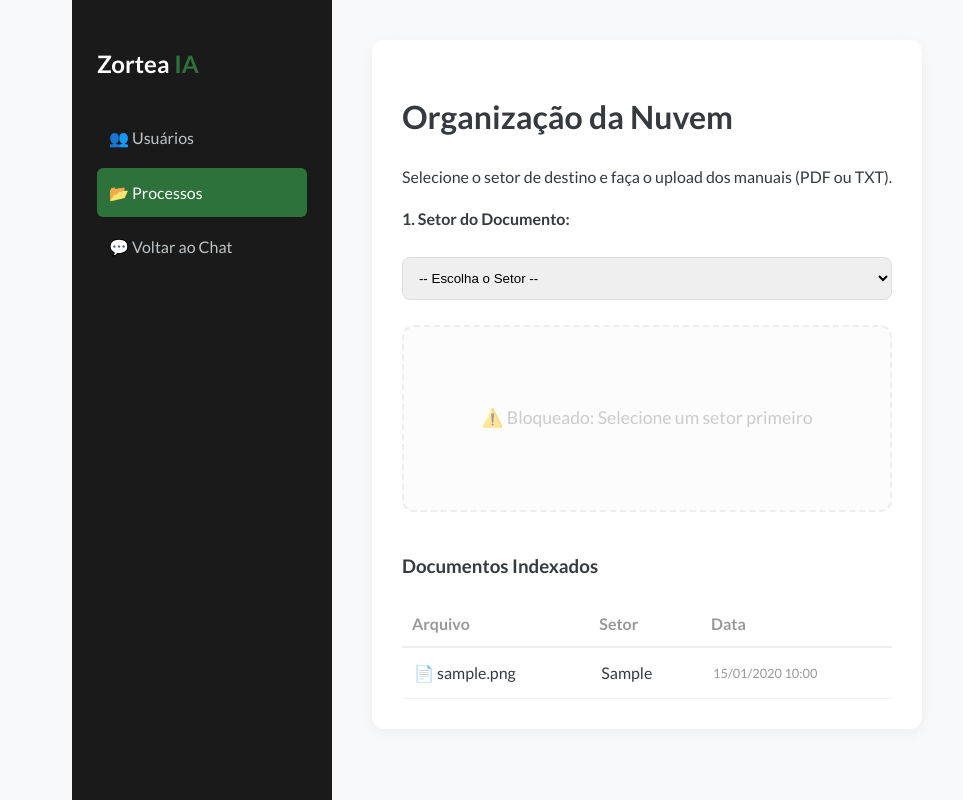
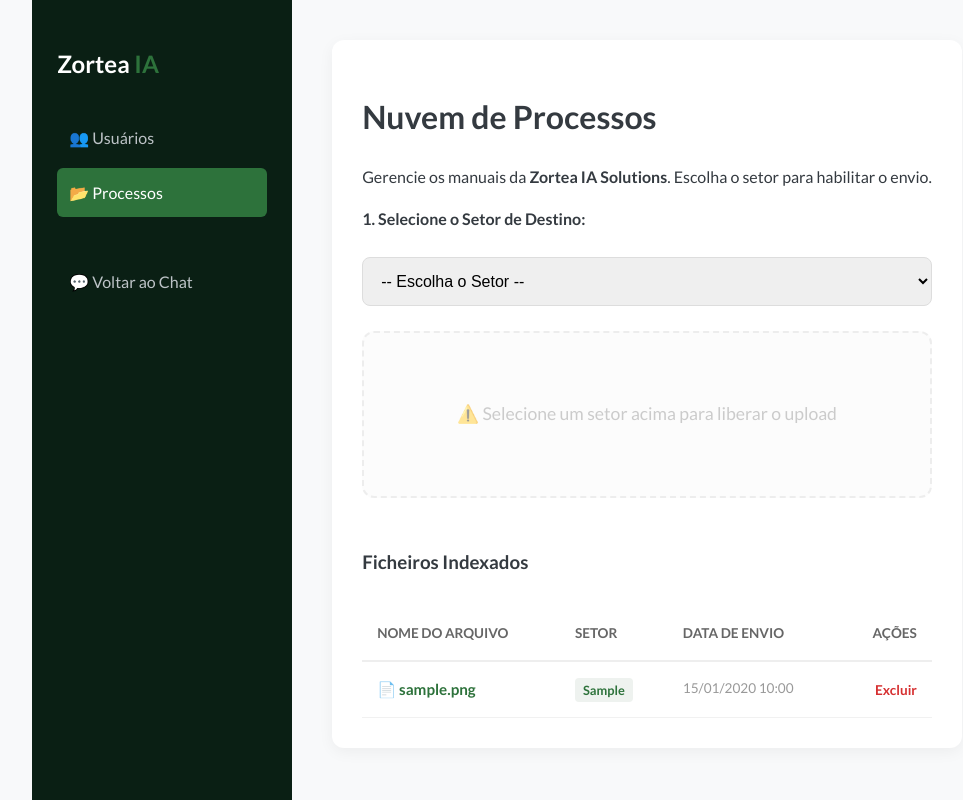
Before and after one commit to MHennrique/chatbot-onboarding-ia, a Flask app: page /admin/processos in a window 1280 px wide. Shown: the whole page, without its empty margins (123-1086 px from the left). Run offline with Flask 3, Linux system fonts and the light colour scheme; the visitor is signed in with stand-in values (Sample User, id 1); data comes from the database, SQL or seed files in the repository; tables that the repository leaves empty hold one stand-in row (values such as "Sample post").

Commit message:
Organização de arquivos por setores

```diff
--- a/app.py
+++ b/app.py
@@ -22,7 +22,7 @@ app.config['SQLALCHEMY_DATABASE_URI'] = os.getenv("DATABASE_URL")
 app.config['SQLALCHEMY_TRACK_MODIFICATIONS'] = False
 db = SQLAlchemy(app)
 
-# Pasta de documentos na raiz conforme solicitado
+# Pasta de documentos na raiz conforme solicitado (site/documentos)
 UPLOAD_FOLDER = 'documentos'
 app.config['UPLOAD_FOLDER'] = UPLOAD_FOLDER
 if not os.path.exists(UPLOAD_FOLDER):
@@ -131,7 +131,7 @@ def admin_required(f):
 # --- LÓGICA DA IA ---
 
 def obter_resposta_ia(pergunta, base_conhecimento, historico, user_name, company_name):
-    # Usando o modelo gemini-1.5-flash
+    # Usando o modelo gemini-1.5-flash para evitar erros 404
     model = genai.GenerativeModel('gemini-1.5-flash')
 
     prompt_sistema = f"""
@@ -142,7 +142,7 @@ def obter_resposta_ia(pergunta, base_conhecimento, historico, user_name, company
     1. Baseia-te EXCLUSIVAMENTE nos documentos fornecidos abaixo.
     2. Se a resposta estiver num documento, resume-a e inclui obrigatoriamente o link no final:
        [Ver documento completo: NOME](/processo/ID)
-    3. Nunca menciones 'Rocha Alimentos' ou 'Guia Rocha'. Tua identidade é Guia Zortea.
+    3. Nunca menciones 'Rocha Alimentos' ou 'Guia Rocha'. Tua identidade única é Guia Zortea.
     4. Sê profissional, tecnológico e cordial.
 
     CONTEÚDO DOS DOCUMENTOS:
@@ -169,7 +169,7 @@ def login():
             session['user_name'] = user.full_name
             session['role'] = user.role
             return redirect(url_for('admin_panel' if user.role == 'admin' else 'index'))
-        flash("E-mail ou palavra-passe incorretos.")
+        flash("E-mail ou senha incorretos.")
     return render_template('login.html')
 
 @app.route('/logout')
@@ -190,6 +190,7 @@ def index():
         docs_by_sector[d.sector].append(d)
     return render_template('index.html', user_name=session['user_name'], company_name=user.company.name, docs_by_sector=docs_by_sector, role=session.get('role'))
 
+# Rota para servir os arquivos físicos do servidor para o navegador
 @app.route('/documentos/<path:filename>')
 @login_required
 def servir_documento(filename):
@@ -214,7 +215,6 @@ def contato_page():
 def mvv_page():
     return render_template('mvv_historia.html')
 
-# Rotas de artigos adicionais para evitar BuildError
 @app.route('/ferias')
 @login_required
 def ferias_page(): return render_template('artigo_ferias.html')
@@ -279,12 +279,13 @@ def delete_user(user_id):
 def upload_doc():
     sector = request.form.get('sector')
     if 'file' not in request.files or sector == "":
-        flash("Seleciona o ficheiro e o setor.")
+        flash("Selecione o ficheiro e o setor.")
         return redirect(url_for('admin_processos'))
 
     file = request.files['file']
     if file and file.filename != '':
         filename = secure_filename(file.filename)
+        # Caminho físico: site/documentos/ID_EMPRESA/SETOR/ARQUIVO
         rel_dir = os.path.join(str(session['company_id']), sector)
         abs_dir = os.path.join(app.root_path, app.config['UPLOAD_FOLDER'], rel_dir)
 
@@ -293,11 +294,32 @@ def upload_doc():
         filepath_abs = os.path.join(abs_dir, filename)
         file.save(filepath_abs)
 
+        # Caminho relativo para o banco (compatível com a rota de documentos)
         db_path = os.path.join(app.config['UPLOAD_FOLDER'], rel_dir, filename).replace('\\', '/')
+
         new_doc = Document(company_id=session['company_id'], filename=filename, filepath=db_path, sector=sector)
         db.session.add(new_doc)
         db.session.commit()
-        flash("Documento armazenado com sucesso!")
+        flash(f"Documento '{filename}' armazenado com sucesso!")
+    return redirect(url_for('admin_processos'))
+
+@app.route('/admin/delete_doc/<int:doc_id>')
+@login_required
+@admin_required
+def delete_doc(doc_id):
+    """Exclui o documento do banco e o arquivo físico do servidor."""
+    doc = db.session.get(Document, doc_id)
+    if doc and doc.company_id == session['company_id']:
+        try:
+            abs_path = os.path.join(app.root_path, doc.filepath)
+            if os.path.exists(abs_path):
+                os.remove(abs_path)
+        except Exception as e:
+            print(f"Erro ao remover arquivo físico: {e}")
+
+        db.session.delete(doc)
+        db.session.commit()
+        flash("Documento removido da nuvem Zortea.")
     return redirect(url_for('admin_processos'))
 
 @app.route('/ask', methods=['POST'])
--- a/documentos/benefios.csv
+++ /dev/null
@@ -1,4 +0,0 @@
-Beneficio,Valor Mensal,Contato
-Plano de Saude,250,rh@empresa.com
-Vale Refeicao,750,rh@empresa.com
-Plano Dental,80,beneficios@empresa.com
--- a/documentos/processos.txt
+++ /dev/null
@@ -1,4 +0,0 @@
-Para solicitar férias, o funcionário deve seguir os seguintes passos:
-* **Passo 1:** Acessar o Portal RH com 30 dias de antecedência.
-* **Passo 2:** Clicar na seção "Minhas Férias".
-* **Passo 3:** Preencher o formulário e enviar para aprovação.
--- a/templates/processos.html
+++ b/templates/processos.html
@@ -2,36 +2,82 @@
 <html lang="pt-BR">
 <head>
     <meta charset="UTF-8">
-    <title>Processos | Zortea IA</title>
+    <title>Processos | Zortea IA Solutions</title>
     <link rel="stylesheet" href="{{ url_for('static', filename='style.css') }}">
     <style>
+        :root {
+            --primary: #2D723B;
+            --secondary: #0a1f14;
+            --bg-light: #f8f9fa;
+        }
+
         .admin-grid { display: grid; grid-template-columns: 260px 1fr; min-height: 100vh; }
-        .admin-sidebar { background: #1a1a1a; color: white; padding: 25px; }
-        .admin-main { padding: 40px; background: #f8f9fa; }
-        .sidebar-nav { list-style: none; padding: 0; margin-top: 30px; }
-        .sidebar-nav a { color: #bdc3c7; text-decoration: none; display: block; padding: 12px; border-radius: 6px; margin-bottom: 5px; }
-        .sidebar-nav a:hover, .sidebar-nav a.active { background: #2D723B; color: white; }
 
+        /* Sidebar Admin */
+        .admin-sidebar { background: var(--secondary); color: white; padding: 25px; }
+        .admin-sidebar h2 { font-size: 1.5rem; margin-bottom: 30px; }
+        .sidebar-nav { list-style: none; padding: 0; }
+        .sidebar-nav li { margin-bottom: 5px; }
+        .sidebar-nav a {
+            color: #bdc3c7;
+            text-decoration: none;
+            display: block;
+            padding: 12px;
+            border-radius: 6px;
+            transition: 0.3s;
+        }
+        .sidebar-nav a:hover, .sidebar-nav a.active { background: var(--primary); color: white; }
+
+        /* Área Principal */
+        .admin-main { padding: 40px; background: var(--bg-light); }
         .card { background: white; padding: 30px; border-radius: 12px; box-shadow: 0 4px 15px rgba(0,0,0,0.05); }
+
+        /* Área de Upload */
         .upload-area {
-            border: 2px dashed #ddd; padding: 60px; text-align: center; border-radius: 12px;
-            background: #fafafa; transition: 0.3s; cursor: not-allowed; opacity: 0.5; pointer-events: none;
+            border: 2px dashed #ddd;
+            padding: 50px;
+            text-align: center;
+            border-radius: 12px;
+            background: #fafafa;
+            transition: 0.3s;
+            cursor: not-allowed;
+            opacity: 0.5;
+            pointer-events: none;
+            margin-top: 20px;
         }
         .upload-area.active {
-            border-color: #2D723B; background: #f0fff4; opacity: 1; cursor: pointer; pointer-events: auto;
+            border-color: var(--primary);
+            background: #f0fff4;
+            opacity: 1;
+            cursor: pointer;
+            pointer-events: auto;
         }
-        .btn-upload { background: #2D723B; color: white; padding: 12px 25px; border: none; border-radius: 8px; cursor: pointer; font-weight: bold; }
+        .btn-upload { background: var(--primary); color: white; padding: 12px 25px; border: none; border-radius: 8px; cursor: pointer; font-weight: bold; }
+
+        /* Tabela de Documentos */
+        table { width: 100%; border-collapse: collapse; margin-top: 30px; }
+        th { text-align: left; padding: 15px; color: #666; border-bottom: 2px solid #eee; font-size: 0.85rem; text-transform: uppercase; }
+        td { padding: 15px; border-bottom: 1px solid #f1f1f1; font-size: 0.95rem; }
+
+        .file-link { color: var(--primary); text-decoration: none; font-weight: bold; }
+        .file-link:hover { text-decoration: underline; }
+
+        .btn-delete { color: #d63031; text-decoration: none; font-size: 0.85rem; font-weight: bold; }
+        .btn-delete:hover { text-decoration: underline; }
+
+        .sector-badge { background: #eef2ef; color: var(--primary); padding: 4px 8px; border-radius: 4px; font-size: 0.8rem; font-weight: bold; }
+
         .flash-msg { padding: 15px; border-radius: 8px; margin-bottom: 20px; background: #d4edda; color: #155724; border: 1px solid #c3e6cb; }
     </style>
 </head>
 <body>
     <div class="admin-grid">
         <aside class="admin-sidebar">
-            <h2 style="color:white">Zortea <span style="color:#2D723B">IA</span></h2>
+            <h2 style="color:white">Zortea <span style="color:var(--primary)">IA</span></h2>
             <ul class="sidebar-nav">
                 <li><a href="{{ url_for('admin_panel') }}">👥 Usuários</a></li>
                 <li><a href="{{ url_for('admin_processos') }}" class="active">📂 Processos</a></li>
-                <li><a href="{{ url_for('index') }}">💬 Voltar ao Chat</a></li>
+                <li style="margin-top: 40px;"><a href="{{ url_for('index') }}">💬 Voltar ao Chat</a></li>
             </ul>
         </aside>
 
@@ -41,13 +87,13 @@
             {% endwith %}
 
             <div class="card">
-                <h1>Organização da Nuvem</h1>
-                <p>Selecione o setor de destino e faça o upload dos manuais (PDF ou TXT).</p>
+                <h1>Nuvem de Processos</h1>
+                <p>Gerencie os manuais da <strong>Zortea IA Solutions</strong>. Escolha o setor para habilitar o envio.</p>
 
                 <form id="upload-form" action="{{ url_for('upload_doc') }}" method="POST" enctype="multipart/form-data">
                     <div style="margin-bottom: 25px;">
-                        <label><strong>1. Setor do Documento:</strong></label><br><br>
-                        <select name="sector" id="sector-select" onchange="updateUI()" style="width:100%; padding:12px; border-radius:8px; border:1px solid #ddd;">
+                        <label><strong>1. Selecione o Setor de Destino:</strong></label><br><br>
+                        <select name="sector" id="sector-select" onchange="updateUI()" style="width:100%; padding:14px; border-radius:8px; border:1px solid #ddd; font-size: 1rem;">
                             <option value="">-- Escolha o Setor --</option>
                             {% for setor in setores %}
                             <option value="{{ setor }}">{{ setor }}</option>
@@ -57,33 +103,53 @@
 
                     <div id="drop-zone" class="upload-area">
                         <div id="msg-lock">
-                            <p style="font-size: 1.1rem; color: #999;">⚠️ Bloqueado: Selecione um setor primeiro</p>
+                            <p style="font-size: 1.1rem; color: #999;">⚠️ Selecione um setor acima para liberar o upload</p>
                         </div>
                         <div id="msg-unlock" style="display: none;">
-                            <p style="color: #2D723B; font-weight: bold;">Setor <span id="label-sector"></span> pronto!</p>
-                            <p>Clique no botão abaixo para escolher o ficheiro.</p>
+                            <p style="color: var(--primary); font-weight: bold; font-size: 1.2rem;">Setor <span id="label-sector"></span> pronto!</p>
+                            <p>Clique abaixo para selecionar o arquivo PDF ou TXT.</p>
                             <input type="file" name="file" id="file-input" style="display: none;" onchange="submitForm()">
                             <button type="button" class="btn-upload" onclick="document.getElementById('file-input').click()">Selecionar Ficheiro</button>
                         </div>
                     </div>
                 </form>
 
-                <div style="margin-top: 40px;">
-                    <h3>Documentos Indexados</h3>
-                    <table style="width:100%; border-collapse: collapse;">
+                <div style="margin-top: 50px;">
+                    <h3>Ficheiros Indexados</h3>
+                    <table>
                         <thead>
-                            <tr style="text-align: left; color: #999; border-bottom: 2px solid #eee;">
-                                <th style="padding: 10px;">Arquivo</th>
-                                <th style="padding: 10px;">Setor</th>
-                                <th style="padding: 10px;">Data</th>
+                            <tr>
+                                <th>Nome do Arquivo</th>
+                                <th>Setor</th>
+                                <th>Data de Envio</th>
+                                <th style="text-align: right;">Ações</th>
                             </tr>
                         </thead>
                         <tbody>
                             {% for doc in documents %}
-                            <tr style="border-bottom: 1px solid #f1f1f1;">
-                                <td style="padding: 12px;">📄 {{ doc.filename }}</td>
-                                <td style="padding: 12px;">{{ doc.sector }}</td>
-                                <td style="padding: 12px; font-size: 0.8rem; color: #999;">{{ doc.uploaded_at.strftime('%d/%m/%Y %H:%M') }}</td>
+                            <tr>
+                                <td>
+                                    <!-- Link que abre o visualizador dinâmico -->
+                                    <a href="{{ url_for('visualizar_processo', doc_id=doc.id) }}" class="file-link" target="_blank">
+                                        📄 {{ doc.filename }}
+                                    </a>
+                                </td>
+                                <td><span class="sector-badge">{{ doc.sector }}</span></td>
+                                <td style="color: #999; font-size: 0.85rem;">{{ doc.uploaded_at.strftime('%d/%m/%Y %H:%M') }}</td>
+                                <td style="text-align: right;">
+                                    <!-- Rota de exclusão para permitir substituir arquivos -->
+                                    <a href="{{ url_for('delete_doc', doc_id=doc.id) }}"
+                                       class="btn-delete"
+                                       onclick="return confirm('Deseja remover este processo da nuvem? Esta ação não pode ser desfeita.')">
+                                        Excluir
+                                    </a>
+                                </td>
+                            </tr>
+                            {% else %}
+                            <tr>
+                                <td colspan="4" style="text-align: center; color: #999; padding: 30px;">
+                                    Nenhum documento encontrado na nuvem.
+                                </td>
                             </tr>
                             {% endfor %}
                         </tbody>
```
Also changed, not shown: templates/index.html (+26 -11 lines), templates/view_processo.html (added, +141 -0 lines), templates/view_processos.html (deleted, +0 -23 lines), README.md, 9 other files.
